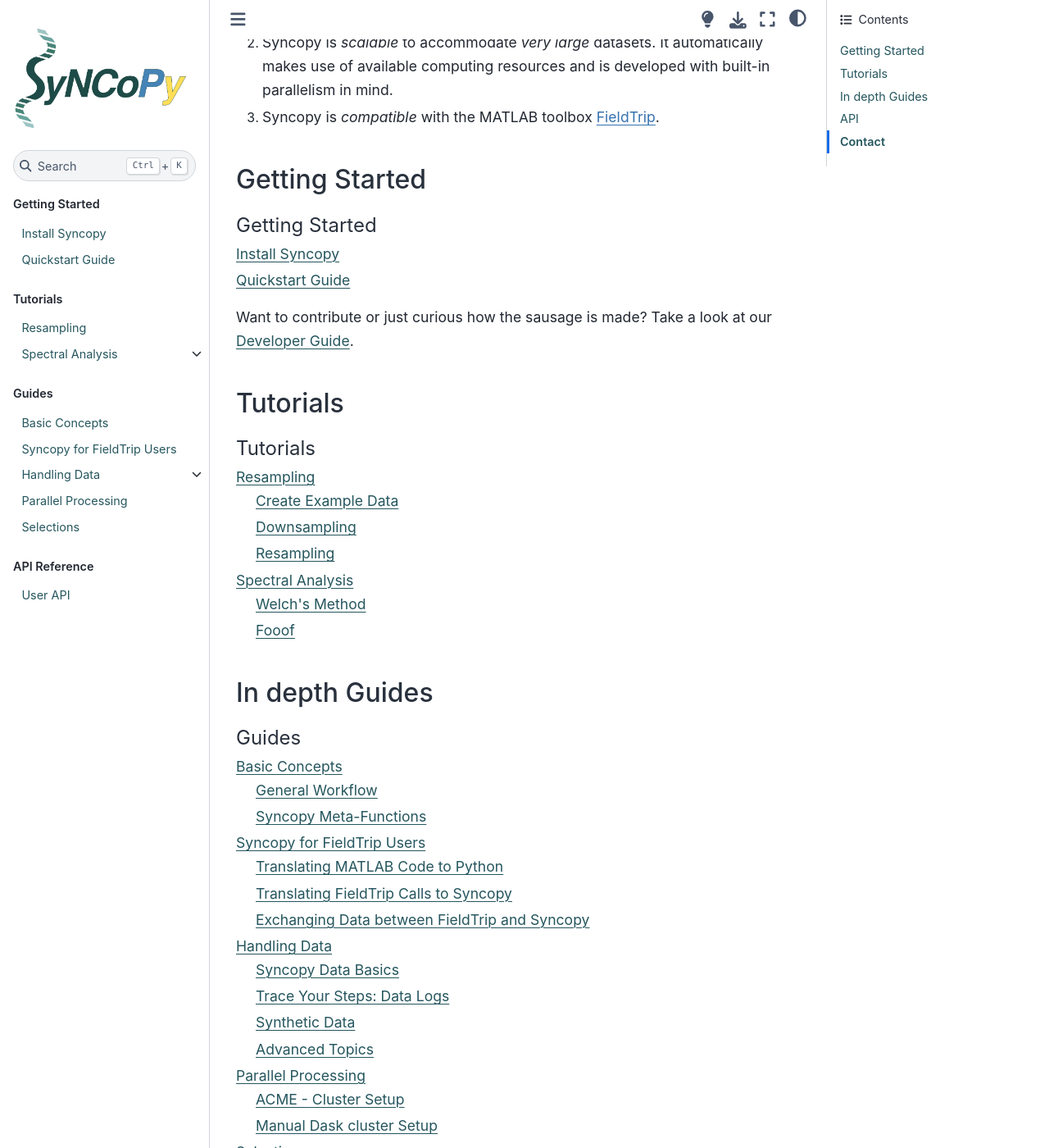
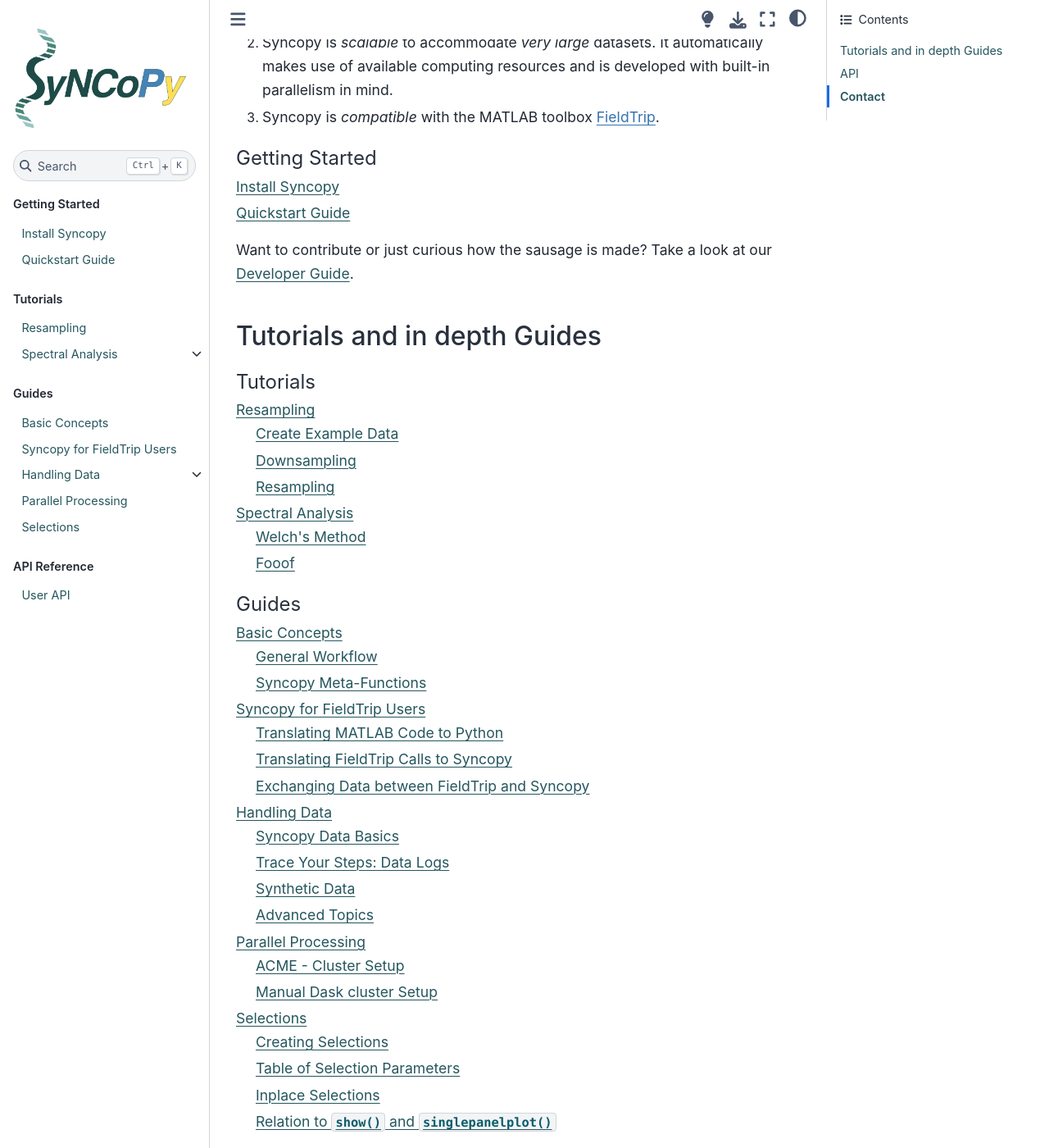
Before and after one commit to esi-neuroscience/syncopy, a Sphinx documentation site: the page built from doc/source/README.rst, in a window 1280 px wide and 1400 px high, scrolled down 511 px. Shown: the whole window at 82% size. Built offline with Sphinx 7.4.7 and the Sphinx Book theme 1.1.4, drawn with Linux system fonts in a browser that asks for light colours; the version number is read from the project's files by our own code.

Commit message:
DOC: Restructure front page
- captions and section titles appeared together

Changes to be committed:
	modified:   doc/source/README.rst

```diff
--- a/doc/source/README.rst
+++ b/doc/source/README.rst
@@ -22,9 +22,6 @@ We strive to achieve the following goals:
    parallelism in mind.
 3. Syncopy is *compatible* with the MATLAB toolbox `FieldTrip <http://www.fieldtriptoolbox.org/>`_.
 
-Getting Started
----------------
-
 .. toctree::
    :maxdepth: 1
    :caption: Getting Started
@@ -36,8 +33,8 @@ Want to contribute or just curious how the sausage
 is made? Take a look at our :doc:`Developer Guide <developer/developers>`.
 
 
-Tutorials
----------
+Tutorials and in depth Guides
+-----------------------------
 
 .. toctree::
    :maxdepth: 2
```
Also changed, not shown: other parts of doc/source/README.rst (+0 -2 lines).
